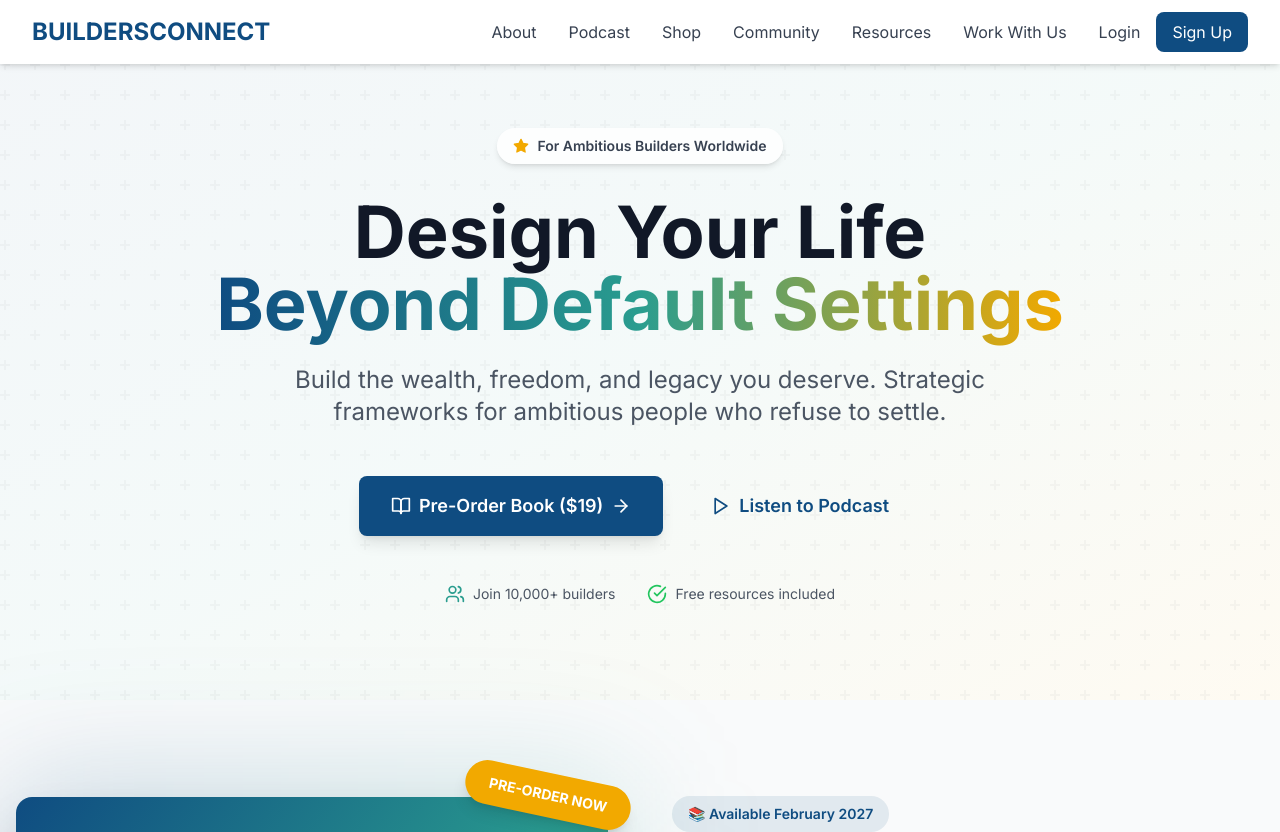
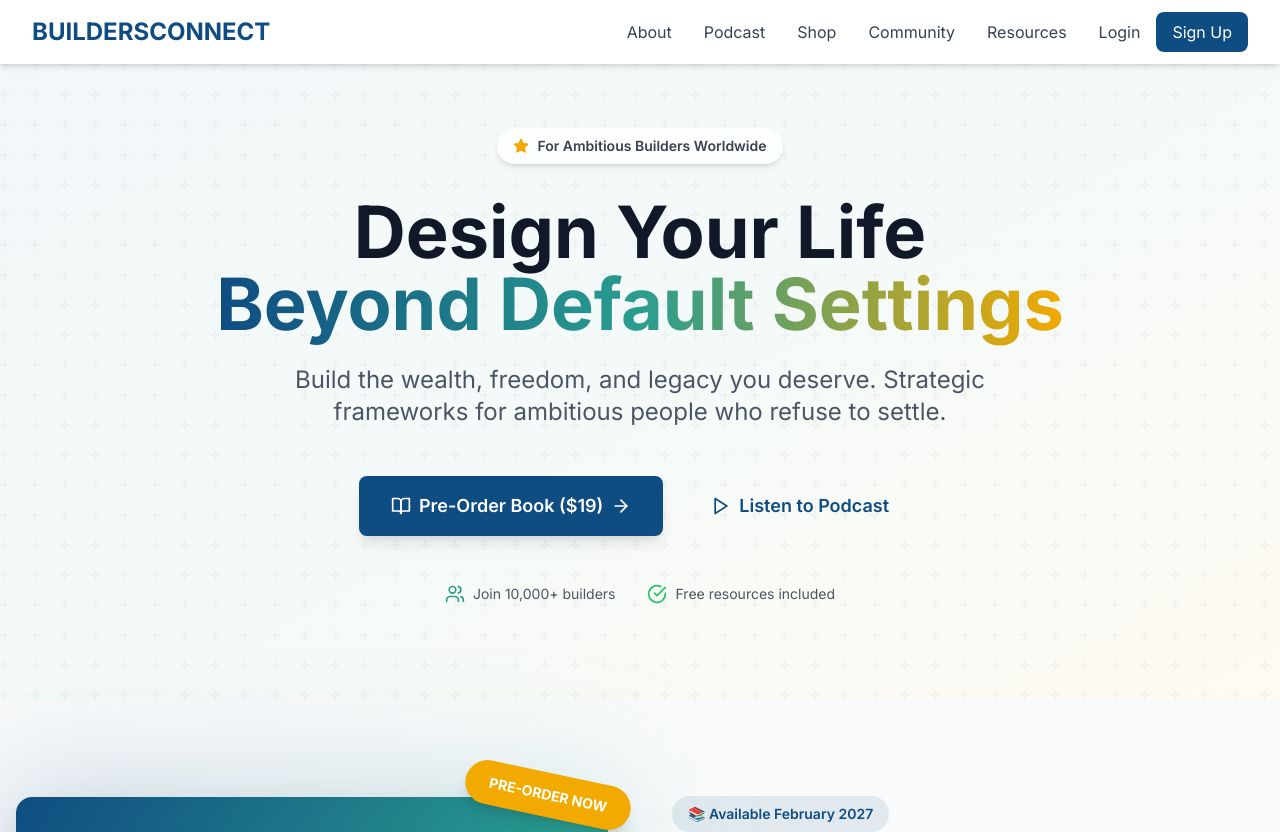
Before and after one commit to Phil-GCN/Builders-Connect1, a React (Vite) app: page / in a window 1280 px wide. Shown: the top 832 px of the page. Built offline with nearby package versions, Linux system fonts and the light colour scheme; no server answers.

Commit message:
Update Navbar.tsx

```diff
--- a/src/components/Navbar.tsx
+++ b/src/components/Navbar.tsx
@@ -30,7 +30,6 @@ export const Navbar: React.FC = () => {
             <Link to="/shop" className="text-gray-700 hover:text-primary transition-colors">Shop</Link>
             <Link to="/community" className="text-gray-700 hover:text-primary transition-colors">Community</Link>
             <Link to="/resources" className="text-gray-700 hover:text-primary transition-colors">Resources</Link>
-            <Link to="/work-with-us" className="text-gray-700 hover:text-primary transition-colors">Work With Us</Link>
 
             {user ? (
               <div className="flex items-center space-x-4">
```
